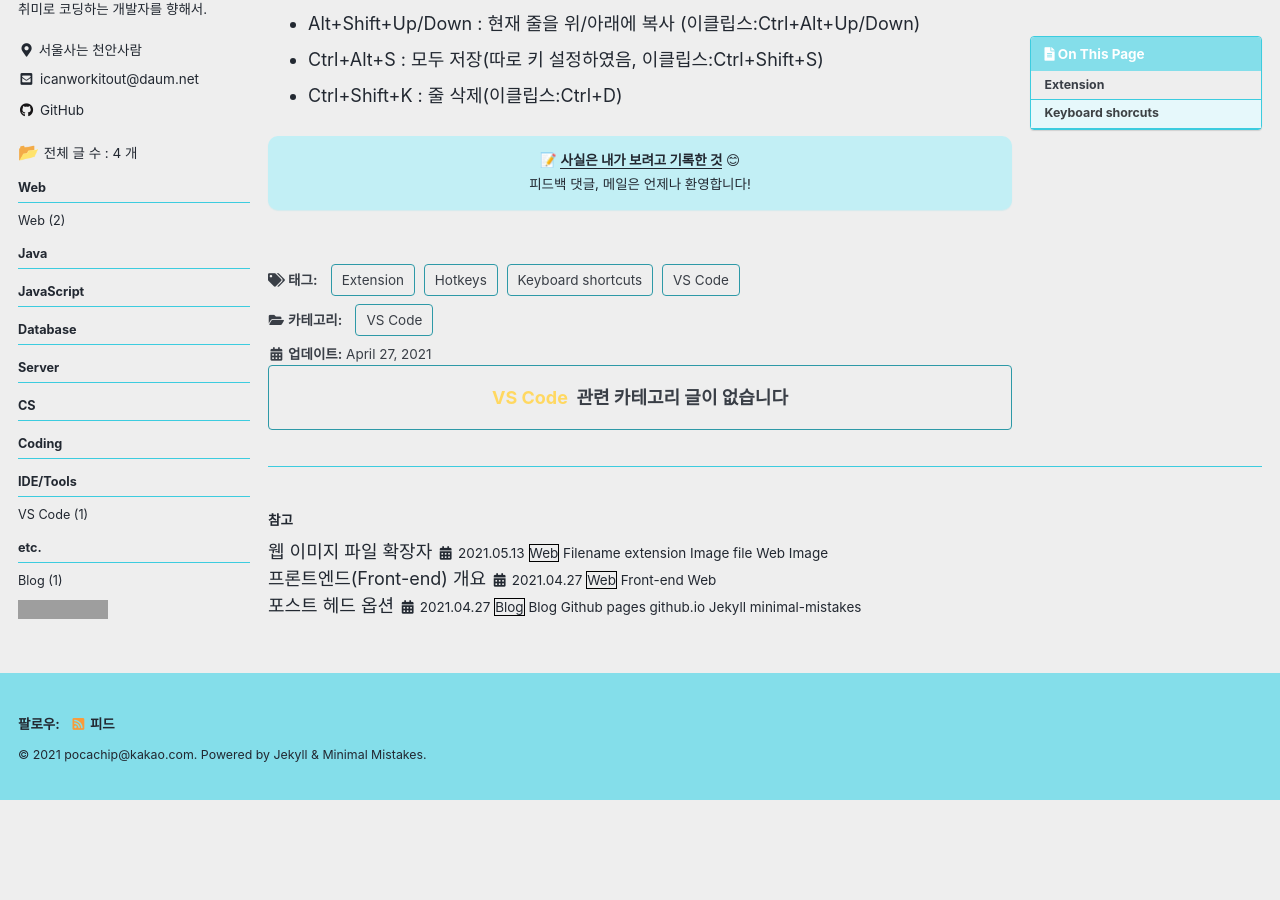
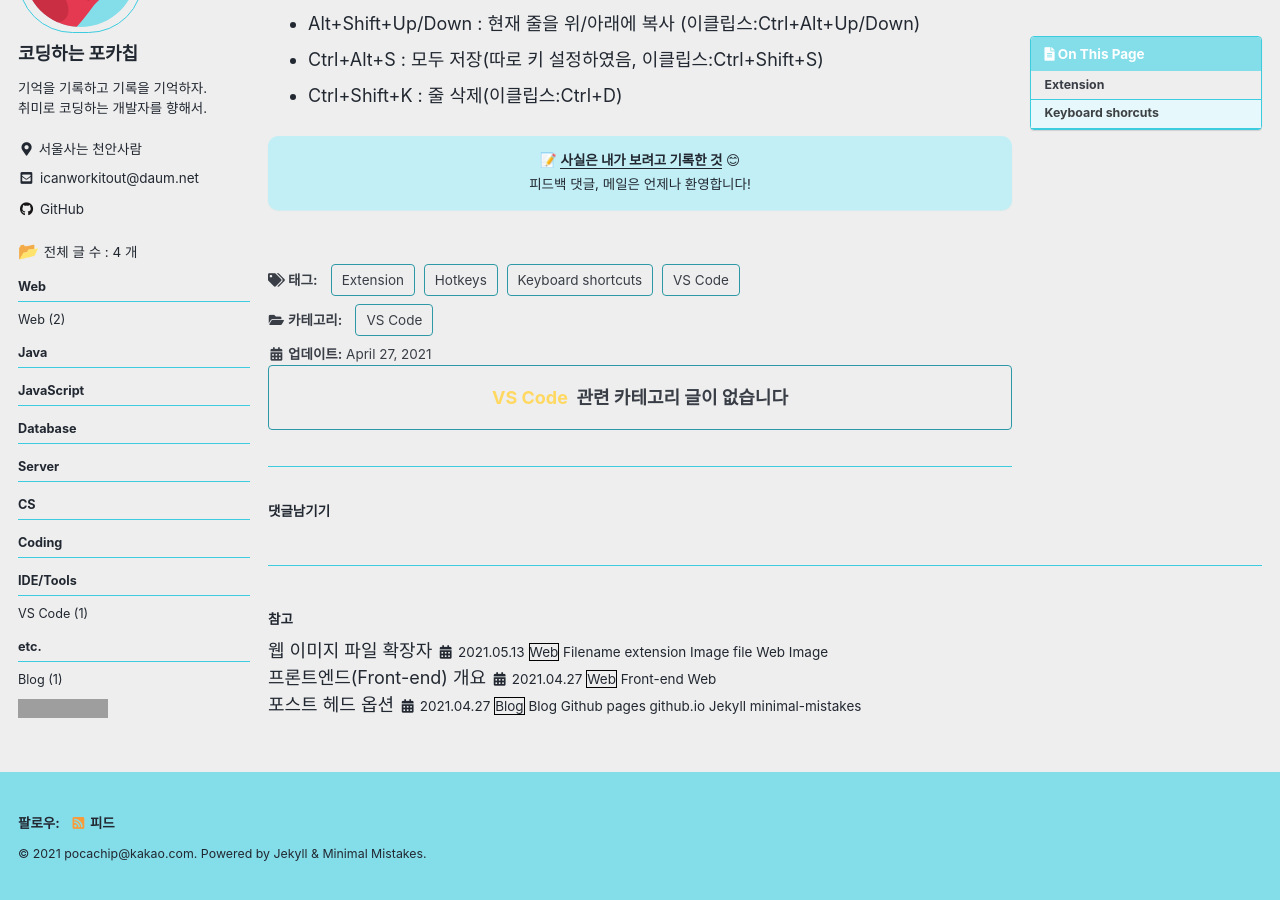
Before and after one commit to iCanWorkItOut/iCanWorkItOut.github.io, a Jekyll site: the page built from _posts/VS Code/2021-04-27-VSCode확장및단축키.md, in a window 1280 px wide and 900 px high, scrolled down 912 px. Built offline with Jekyll 4.4.1, drawn with Linux system fonts in a browser that asks for light colours; cached includes are drawn as plain includes; some web fonts are replaced; comment, search, counter and statistics services are not loaded; before the commit the page ends 1712 px from its top, so only the background shows below that; grey boxes are pictures that could not be loaded.

Commit message:
:alien:_config.yml: utterances 댓글 활성화

```diff
--- a/_config.yml
+++ b/_config.yml
@@ -23,14 +23,14 @@ name                     : "pocachip@kakao.com" # 마크다운 {{site.name}}으
 description              : "Pocachip's blog"
 url                      : "https://icanworkitout.github.io" # the base hostname & protocol for your site e.g. "https://mmistakes.github.io"
 baseurl                  : # 서브경로 : the subpath of your site, e.g. "/blog"
-repository               : "iCanWorkItOut/blog_comments" # "iCanWorkItOut/icanworkitout.github.io" # 블로그 리포지토리 주소(앞에 github.com 생략) GitHub username/repo-name e.g. "mmistakes/minimal-mistakes"
+repository               : "iCanWorkItOut/blog-comments" # "iCanWorkItOut/icanworkitout.github.io" # 블로그 리포지토리 주소(앞에 github.com 생략) GitHub username/repo-name e.g. "mmistakes/minimal-mistakes"
 teaser                   : # 이미지파일 경로 path of fallback teaser image, e.g. "/assets/images/500x300.png"
 logo                     : "assets/images/favicon.ico/favicon.png" # 최상단 메뉴 바에 사이트 로고 넣기 path of logo image to display in the masthead, e.g. "/assets/images/88x88.png"
 masthead_title           : "Minimum 1Day 1Commit" # overrides the website title displayed in the masthead, use " " for no title
 # breadcrumbs            : false # true, false (default)
 words_per_minute         : 200
 comments:
-  provider               : # false (default), "disqus", "discourse", "facebook", "staticman", "staticman_v2", "utterances", "custom"
+  provider               : "utterances" # 블로그 댓글 기능 false (default), "disqus", "discourse", "facebook", "staticman", "staticman_v2", "utterances", "custom"
   disqus:
     shortname            : # https://help.disqus.com/customer/portal/articles/466208-what-s-a-shortname-
   discourse:
@@ -41,8 +41,8 @@ comments:
     num_posts            : # 5 (default)
     colorscheme          : # "light" (default), "dark"
   utterances:
-    theme                : # "github-light" (default), "github-dark"
-    issue_term           : # "pathname" (default)
+    theme                : "boxy-light" # "github-light", "github-dark", "preferred-color-scheme", "github-dark-orange", "icy-dark", "dark-blue", "photon-dark", "boxy-light" # "github-light" (default), "github-dark"
+    issue_term           : "pathname" # "pathname", "url", "title", "og:title" # "pathname" (default)
   staticman:
     branch               : # "master"
     endpoint             : # "https://{your Staticman v3 API}/v3/entry/github/"
```
